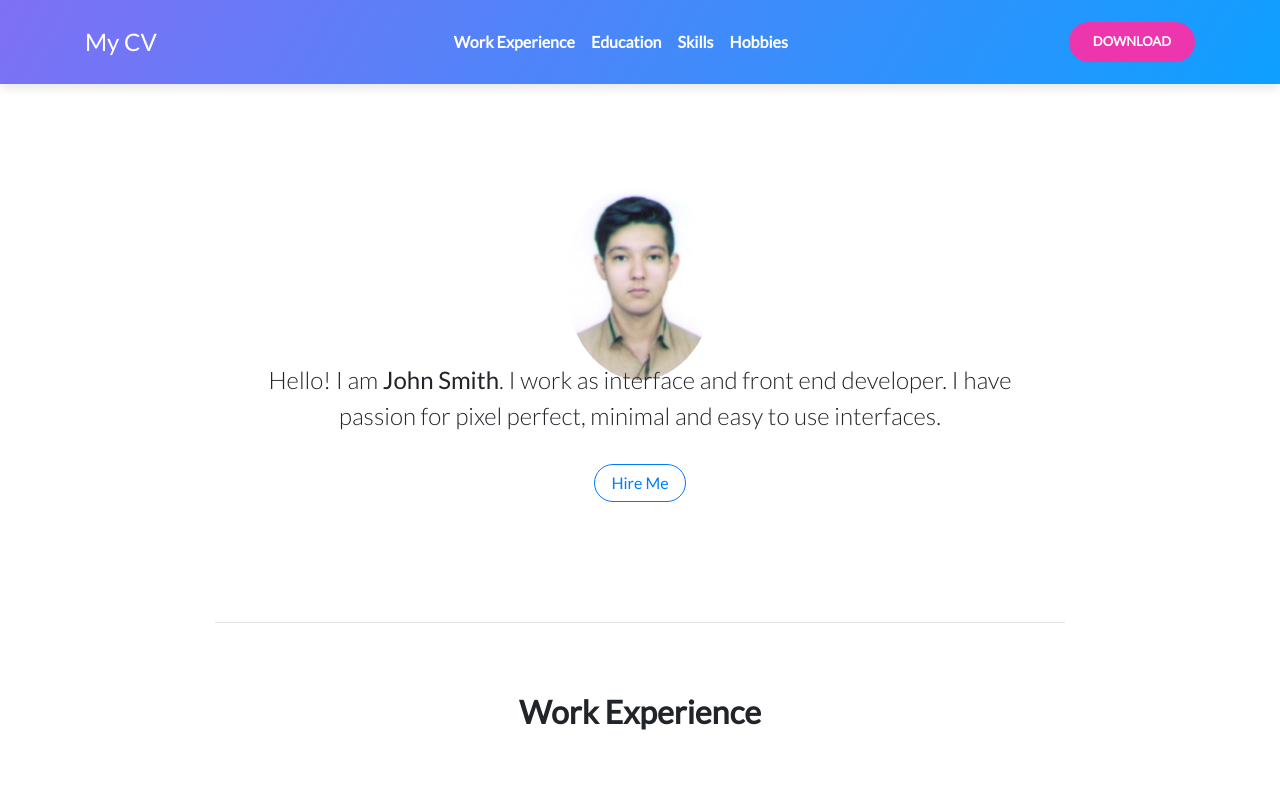
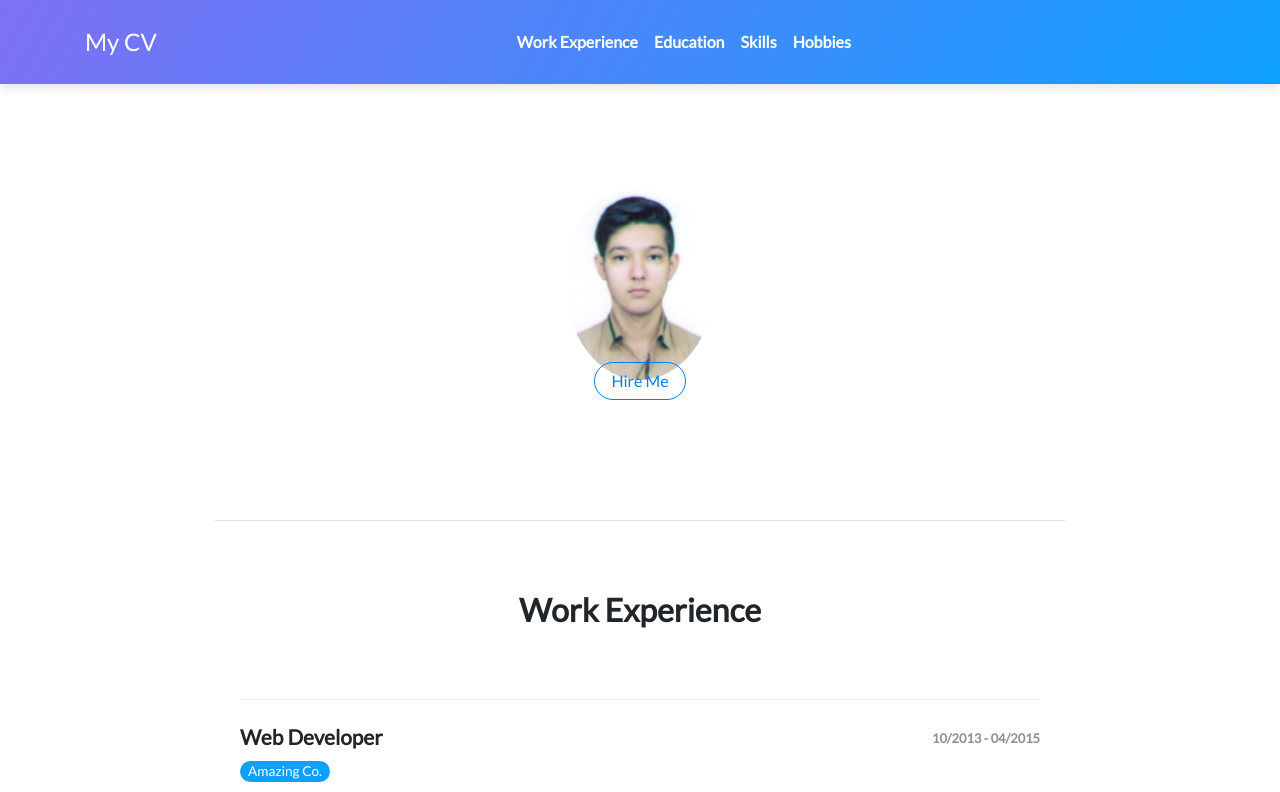
Before and after one commit to ilamanownuk/ilamanownuk.github.io, a plain HTML site: page index.html in a window 1280 px wide. Shown: the top 792 px of the page. Drawn offline with nearby package versions, Linux system fonts and the light colour scheme.

Commit message:
small change

```diff
--- a/index.html
+++ b/index.html
@@ -33,7 +33,6 @@
               </li>
             </ul>
           </div>
-          <a href="https://tutorialzine.com/2018/04/freebie-beautiful-cv-template-with-bootstrap" class="btn btn-danger download-template" role="button" aria-disabled="true">Download</a>
       </div>
     </nav>
     <main class="page cv-page">
@@ -42,7 +41,7 @@
           <div class="avatar">
             <img class="img-fluid rounded-circle" src="assets/img/avatar.jpg">
           </div>
-          <p>Hello! I am <strong>John Smith</strong>. I work as interface and front end developer. I have passion for pixel perfect, minimal and easy to use interfaces.</p>
+          <p></p>
           <a href="#" class="btn btn-outline-primary">Hire Me</a>
         </div>
       </section>
```
